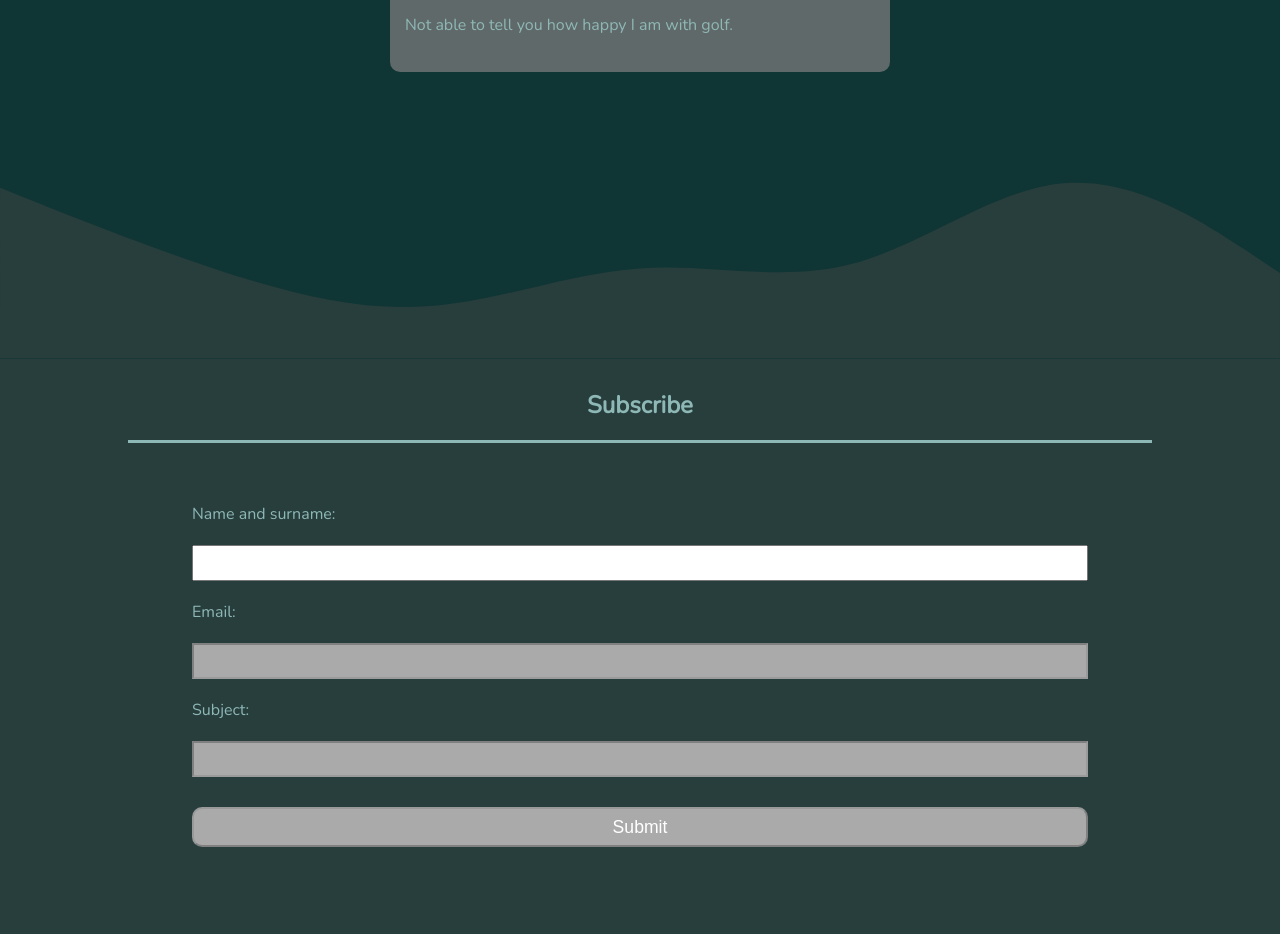
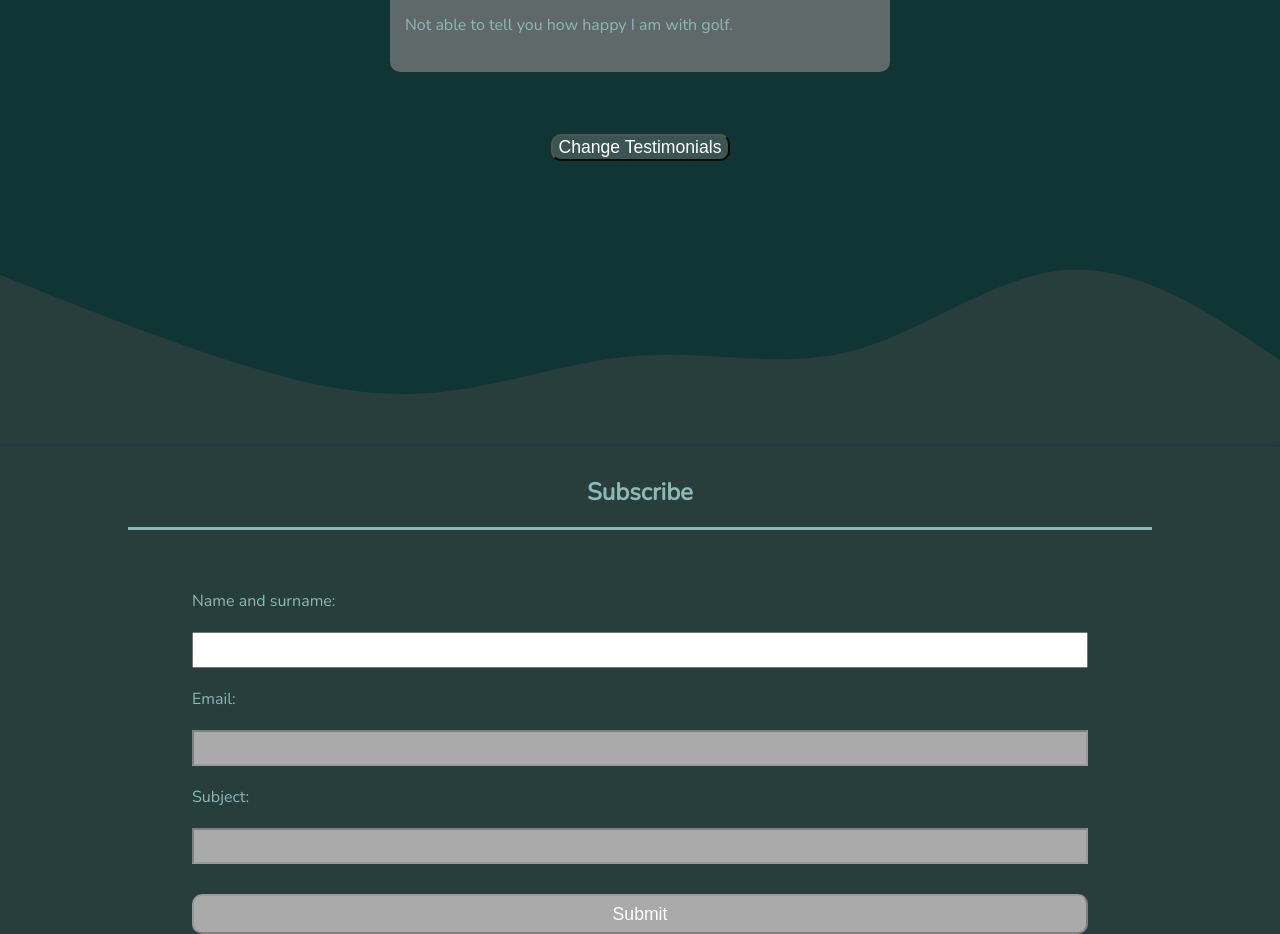
Before and after one commit to javix64/landingPage-Jquery, a plain HTML site: page index.html in a window 1280 px wide. Shown: the part 4820-5754 px from the top of the page. Drawn offline with nearby package versions, Linux system fonts and the light colour scheme.

Commit message:
Little changes

```diff
--- a/index.html
+++ b/index.html
@@ -57,6 +57,10 @@
         </div>
         <div class="inside-testimonials">
 
+
+        </div>
+        <div class="changeTestimonials">
+            <button id="changeTestimonials">Change Testimonials</button>
         </div>
 
         <!-- 6 testimonios -->
--- a/src/index.js
+++ b/src/index.js
@@ -67,6 +67,7 @@ let testimonials = $.ajax({
             arrArticle.push(article);
         });
         function giveMe(){
+            $('.inside-testimonials').empty();
             let arrRandom=[];
             for (let i = 0; i < 3; i++) {
                 let random= Math.floor( Math.random() * (arrArticle.length));
@@ -85,6 +86,12 @@ let testimonials = $.ajax({
             }
         }
         giveMe();
+        // Change testimonials every 12 sec
+        // Event click
+        $('#changeTestimonials').click(function(){
+            giveMe();
+        })
+
 
     },error: function() {
         console.error("The information could not be obtained");
--- a/src/main.css
+++ b/src/main.css
@@ -64,6 +64,15 @@ button go start html
 a > img{
     width:70px;
 }
+/* Change testimonials */
+#changeTestimonials{
+    margin:auto;
+    display:block;
+}
+.changeTestimonials{
+    margin-top:60px;
+}
+
 /* fonts */
 body,a,p{
     color:#8eb8b6;
```
